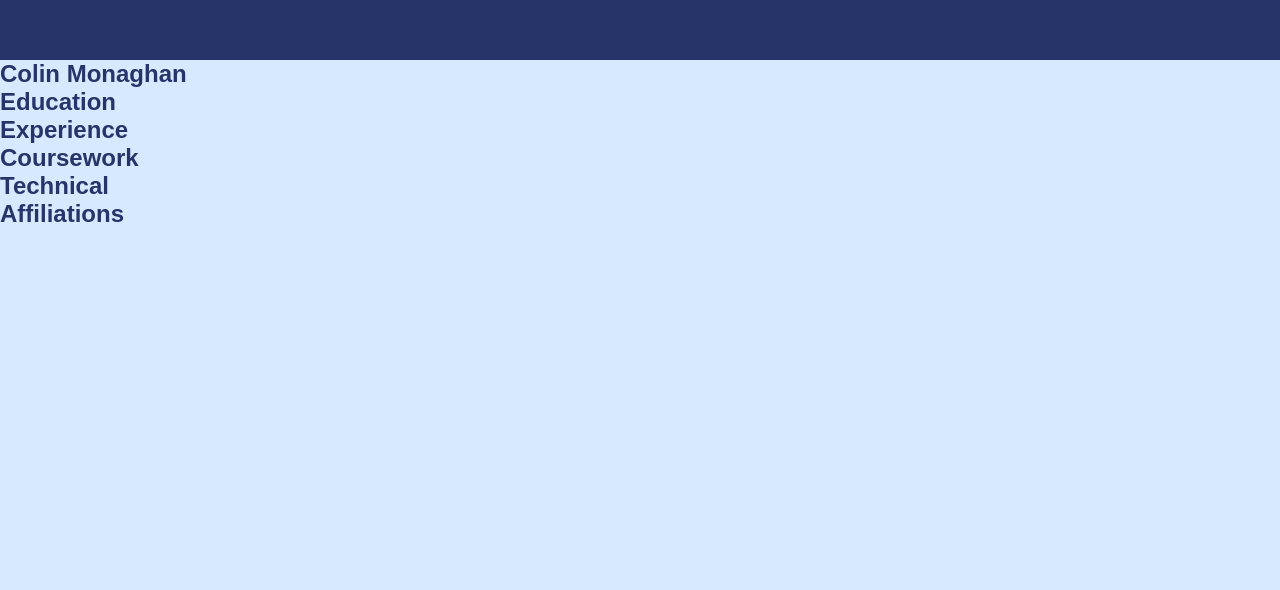
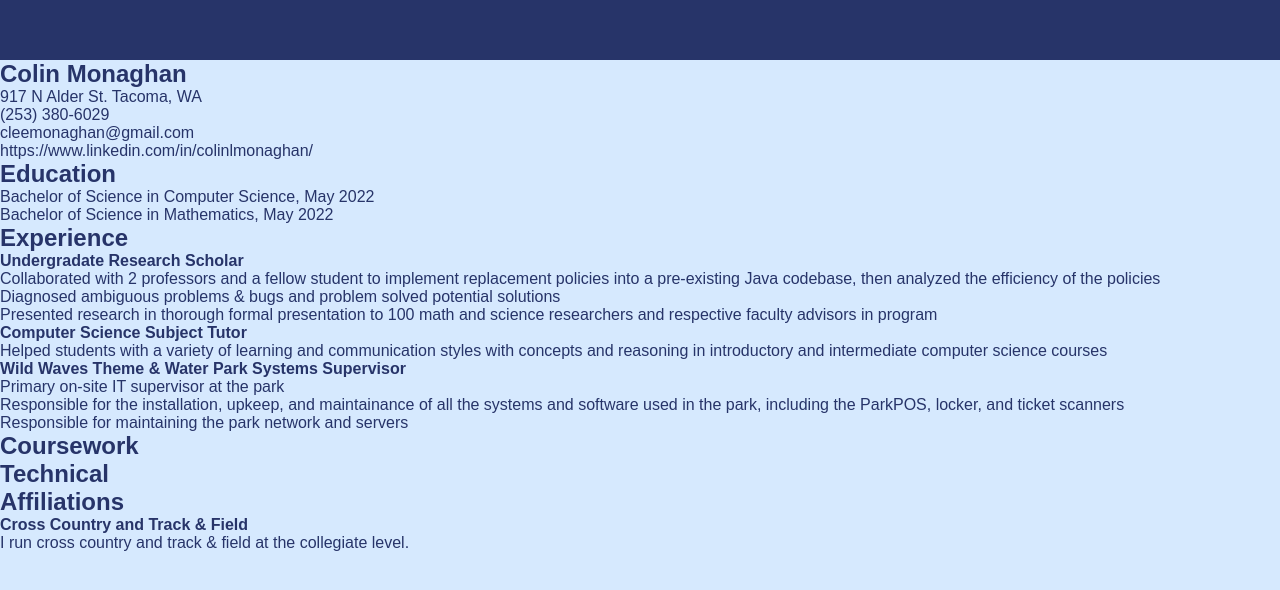
Before and after one commit to cleemonaghan/cleemonaghan.github.io, a plain HTML site: page resume.html in a window 1280 px wide. Shown: the part 140-730 px from the top of the page. Drawn offline with Linux system fonts and the light colour scheme.

Commit message:
Updated Contact info, Education, Experience, and Affiliations

```diff
--- a/resume.html
+++ b/resume.html
@@ -22,12 +22,22 @@
             <!-- Name -->
             <h1>Colin Monaghan</h1>
             <!-- Contact Info -->
+            <p>
+                917 N Alder St. Tacoma, WA
+                <br>(253) 380-6029
+                <br>cleemonaghan@gmail.com
+                <br>https://www.linkedin.com/in/colinlmonaghan/
+            </p>
         </section>
 
         <!-- Education -->
         <section>
             <h1>Education</h1>
             <!--collegiate history here; your major and minor-->
+            <ul>
+                <li>Bachelor of Science in Computer Science, May 2022</li>
+                <li>Bachelor of Science in Mathematics, May 2022</li>
+            </ul>
         </section>
 
         <!-- Experience -->
@@ -35,6 +45,31 @@
             <h1>Experience</h1>
             <!--relevant work history and/or leadership/volunteering experiences with
                 a title and a short one-paragraph synopsis per item -->
+            <ul style="list-style-type: none">
+                <li><h4>Undergradate Research Scholar</h4>
+                    <ul>
+                        <li>Collaborated with 2 professors and a fellow student to implement replacement policies into a
+                            pre-existing Java codebase, then analyzed the efficiency of the policies</li>
+                        <li>Diagnosed ambiguous problems & bugs and problem solved potential solutions</li>
+                        <li>Presented research in thorough formal presentation to 100 math and science researchers and
+                            respective faculty advisors in program</li>
+                    </ul>
+                </li>
+                <li><h4>Computer Science Subject Tutor</h4>
+                    <ul>
+                        <li>Helped students with a variety of learning and communication styles with concepts and
+                            reasoning in introductory and intermediate computer science courses</li>
+                    </ul>
+                </li>
+                <li><h4>Wild Waves Theme & Water Park Systems Supervisor</h4>
+                    <ul>
+                        <li>Primary on-site IT supervisor at the park</li>
+                        <li>Responsible for the installation, upkeep, and maintainance of all the systems and software used in the park, including the ParkPOS, locker,
+                        and ticket scanners</li>
+                        <li>Responsible for maintaining the park network and servers</li>
+                    </ul>
+                </li>
+            </ul>
         </section>
 
         <!-- Coursework -->
@@ -55,6 +90,12 @@
         <section>
             <h1>Affiliations</h1>
             <!--List any academic clubs you might be a part of, including athletics and Greek life.-->
+            <ul>
+                <li>
+                    <h4>Cross Country and Track & Field</h4>
+                    <p>I run cross country and track & field at the collegiate level. </p>
+                </li>
+            </ul>
         </section>
     </div>
 
```
